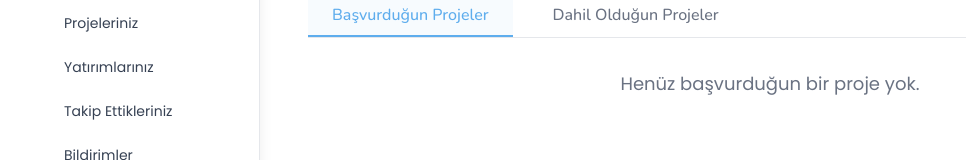
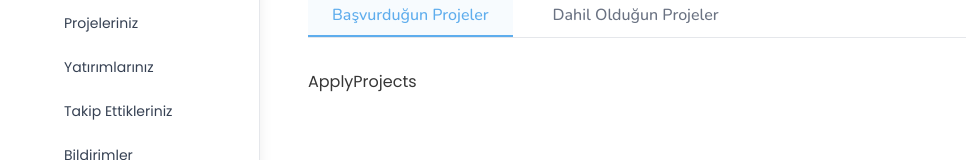
Before and after one commit to poyrazavsever/BTK-FRONTEND, a Next.js app: page /panel/projects in a window 1280 px wide. Shown: the part 145-305 px from the top of the page, without its empty margins (0-966 px from the left). Built offline with nearby package versions, Linux system fonts and the light colour scheme; some icons are missing.

Commit message:
feat: created tab components

```diff
--- /dev/null
+++ b/components/projects/applyProjects.tsx
@@ -0,0 +1,9 @@
+import React from 'react'
+
+const ApplyProjects = () => {
+  return (
+    <div>ApplyProjects</div>
+  )
+}
+
+export default ApplyProjects
--- /dev/null
+++ b/components/projects/includedProjects.tsx
@@ -0,0 +1,9 @@
+import React from 'react'
+
+const IncludedProjects = () => {
+  return (
+    <div>IncludedProjects</div>
+  )
+}
+
+export default IncludedProjects
--- a/pages/panel/projects.tsx
+++ b/pages/panel/projects.tsx
@@ -1,4 +1,7 @@
 import React, { useState } from "react";
+
+import ApplyProjects from "@/components/projects/applyProjects";
+import IncludedProjects from "@/components/projects/includedProjects";
 
 const tabList = [
     { key: "applied", label: "Başvurduğun Projeler" },
@@ -28,18 +31,12 @@ const Projects = () => {
 
             {activeTab === "applied" && (
                 <div>
-                    {/* Başvurduğun Projeler içeriği buraya gelecek */}
-                    <div className="text-center text-gray-500 text-lg">
-                        Henüz başvurduğun bir proje yok.
-                    </div>
+                    <ApplyProjects />
                 </div>
             )}
             {activeTab === "joined" && (
                 <div>
-                    {/* Dahil olduğun projeler içeriği buraya gelecek */}
-                    <div className="bg-white border border-gray-200 rounded-xl p-8 text-center text-gray-500 text-lg shadow">
-                        Henüz dahil olduğun bir proje yok.
-                    </div>
+                    <IncludedProjects />
                 </div>
             )}
         </div>
```
